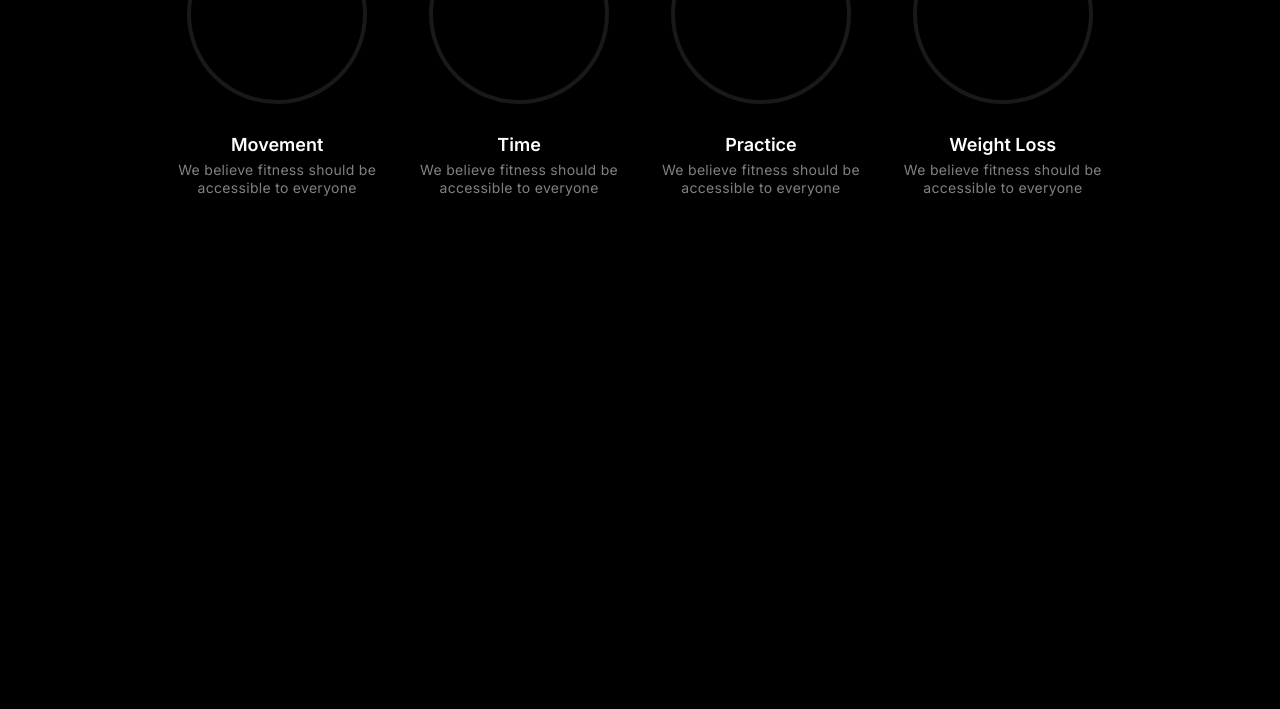
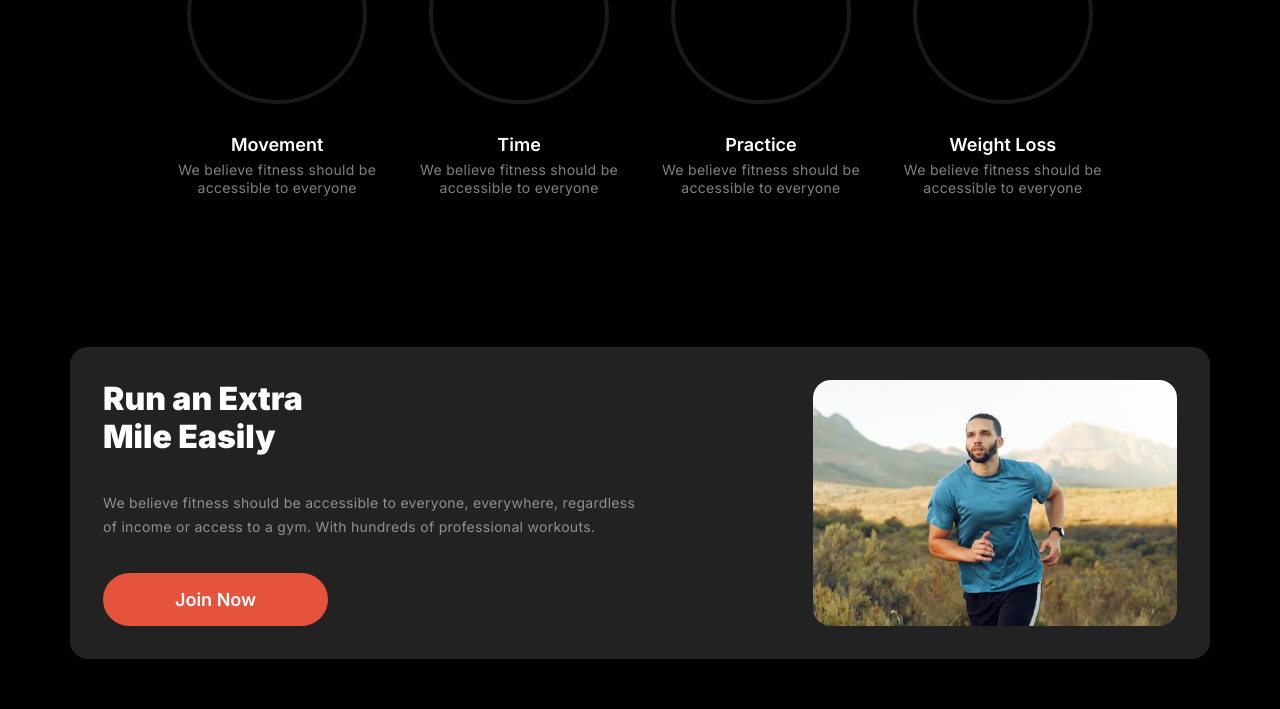
Before and after one commit to imashiksarkar/PH-A2, a plain HTML site: page index.html in a window 1280 px wide. Shown: the part 1066-1775 px from the top of the page. Before the commit the page ends 1363 px from the top, so only its background shows below. Drawn offline with Linux system fonts and the light colour scheme.

Commit message:
- run section complete

```diff
--- a/assets/styles/main.css
+++ b/assets/styles/main.css
@@ -255,6 +255,51 @@ body::-webkit-scrollbar {
   letter-spacing: 0.01875rem;
 }
 
+/* run */
+.run .container {
+  padding-block: 3.125rem;
+}
+.run__box {
+  padding: 2.0625rem;
+  background-color: #222222;
+  border-radius: 1.125rem;
+  display: flex;
+  flex-direction: column;
+  gap: 2rem;
+}
+.run__box .details {
+  display: flex;
+  flex-direction: column;
+  align-items: flex-start;
+  gap: 2.125rem;
+}
+.run__box .details .heading {
+  font-size: 2rem;
+  font-weight: 900;
+  line-height: 120%;
+}
+.run__box .details .subtitle {
+  color: #909090;
+  font-size: 0.875rem;
+  line-height: 1.5rem;
+  letter-spacing: 0.01875rem;
+}
+.run__box .details .cta-btn {
+  display: inline-block;
+  padding: 1rem 4.5rem;
+}
+.run__box .dp {
+  width: 100%;
+  overflow: hidden;
+  border-radius: inherit;
+}
+.run__box .dp img {
+  width: 100%;
+  height: 100%;
+  object-fit: cover;
+  transform: translate(-40%, 40%) scale(2.8);
+}
+
 /* media queries*/
 /*----- Small And Above --------*/
 @media screen and (min-width: 36em) {
@@ -318,6 +363,19 @@ body::-webkit-scrollbar {
   .habit__list {
     flex-direction: row;
   }
+  .run .container {
+    padding-block: 3.125rem;
+  }
+  .run__box {
+    flex-direction: row;
+    gap: 10.3125rem;
+  }
+  .run__box .details {
+    flex-basis: 60%;
+  }
+  .run__box .dp {
+    flex-basis: 40%;
+  }
 }
 /* Extra-large And Above*/
 @media screen and (min-width: 75em) {
--- a/index.html
+++ b/index.html
@@ -1,5 +1,6 @@
 <!DOCTYPE html>
 <html lang="en">
+
 <head>
   <meta charset="UTF-8" />
   <meta name="viewport" content="width=device-width, initial-scale=1.0" />
@@ -14,35 +15,11 @@
         <nav class="navbar">
           <div class="navbar__brand"><a href="/">Fitness</a></div>
           <button class="navbar__toggle">
-              <svg
-                class="navbar__toggle__icon"
-                viewBox="0 0 20 14"
-                xmlns="http://www.w3.org/2000/svg"
-              >
-                <path
-                  d="M19 1H1"
-                  stroke-width="2"
-                  stroke-linecap="round"
-                  stroke-linejoin="round"
-                />
-                <path
-                  d="M19 5H1"
-                  stroke-width="2"
-                  stroke-linecap="round"
-                  stroke-linejoin="round"
-                />
-                <path
-                  d="M19 9H1"
-                  stroke-width="2"
-                  stroke-linecap="round"
-                  stroke-linejoin="round"
-                />
-                <path
-                  d="M19 13H1"
-                  stroke-width="2"
-                  stroke-linecap="round"
-                  stroke-linejoin="round"
-                />
+            <svg class="navbar__toggle__icon" viewBox="0 0 20 14" xmlns="http://www.w3.org/2000/svg">
+              <path d="M19 1H1" stroke-width="2" stroke-linecap="round" stroke-linejoin="round" />
+              <path d="M19 5H1" stroke-width="2" stroke-linecap="round" stroke-linejoin="round" />
+              <path d="M19 9H1" stroke-width="2" stroke-linecap="round" stroke-linejoin="round" />
+              <path d="M19 13H1" stroke-width="2" stroke-linecap="round" stroke-linejoin="round" />
             </svg>
           </button>
 
@@ -99,21 +76,9 @@
 
           <div class="floating-card card-2">
             <figure class="floating-card__icon">
-                <svg
-                  viewBox="0 0 31 31"
-                  fill="none"
-                  xmlns="http://www.w3.org/2000/svg"
-                >
-                  <circle
-                    cx="15.5085"
-                    cy="15.6736"
-                    r="15.1203"
-                    fill="#E6533C"
-                  />
-                  <path
-                    d="M23.0687 15.6737L11.7285 22.2209V9.12639L23.0687 15.6737Z"
-                    fill="#FAFAF9"
-                  />
+              <svg viewBox="0 0 31 31" fill="none" xmlns="http://www.w3.org/2000/svg">
+                <circle cx="15.5085" cy="15.6736" r="15.1203" fill="#E6533C" />
+                <path d="M23.0687 15.6737L11.7285 22.2209V9.12639L23.0687 15.6737Z" fill="#FAFAF9" />
               </svg>
             </figure>
             <span class="floating-card__details">
@@ -187,6 +152,22 @@
         </div>
       </div>
     </section>
+
+    <section class="run">
+      <div class="container">
+        <div class="run__box">
+          <div class="details">
+            <h1 class="heading">Run an Extra <br> Mile Easily</h1>
+            <p class="subtitle">We believe fitness should be accessible to everyone, everywhere, regardless of income or
+              access to a gym. With hundreds of professional workouts.</p>
+            <a href="#" class="cta-btn">Join Now</a>
+          </div>
+
+          <figure class="dp"><img src="./assets/images/run.jpg" alt="running-man"></figure>
+        </div>
+      </div>
+    </section>
   </main>
 </body>
+
 </html>
```
Lines whose indentation alone changed are shown as unchanged.
